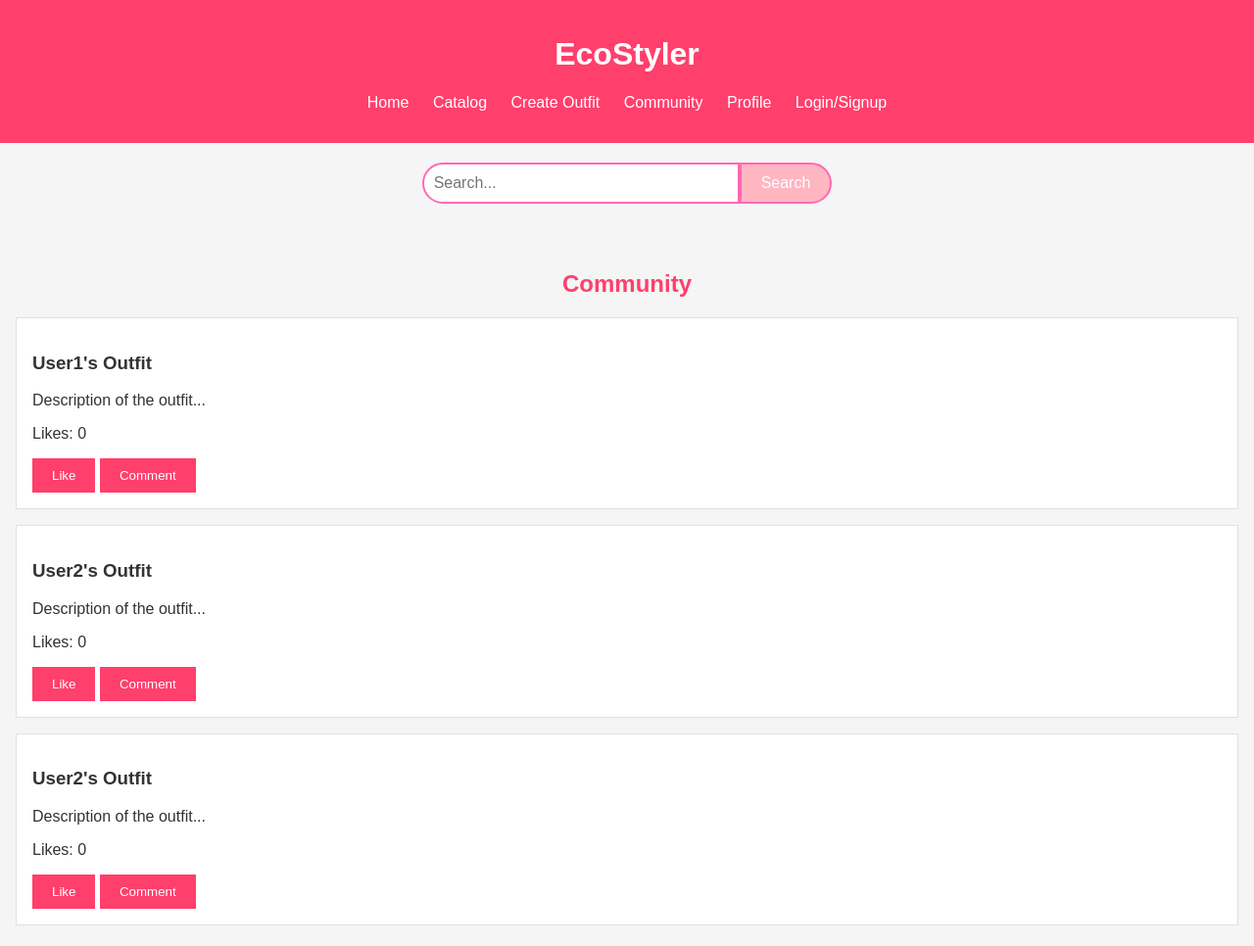
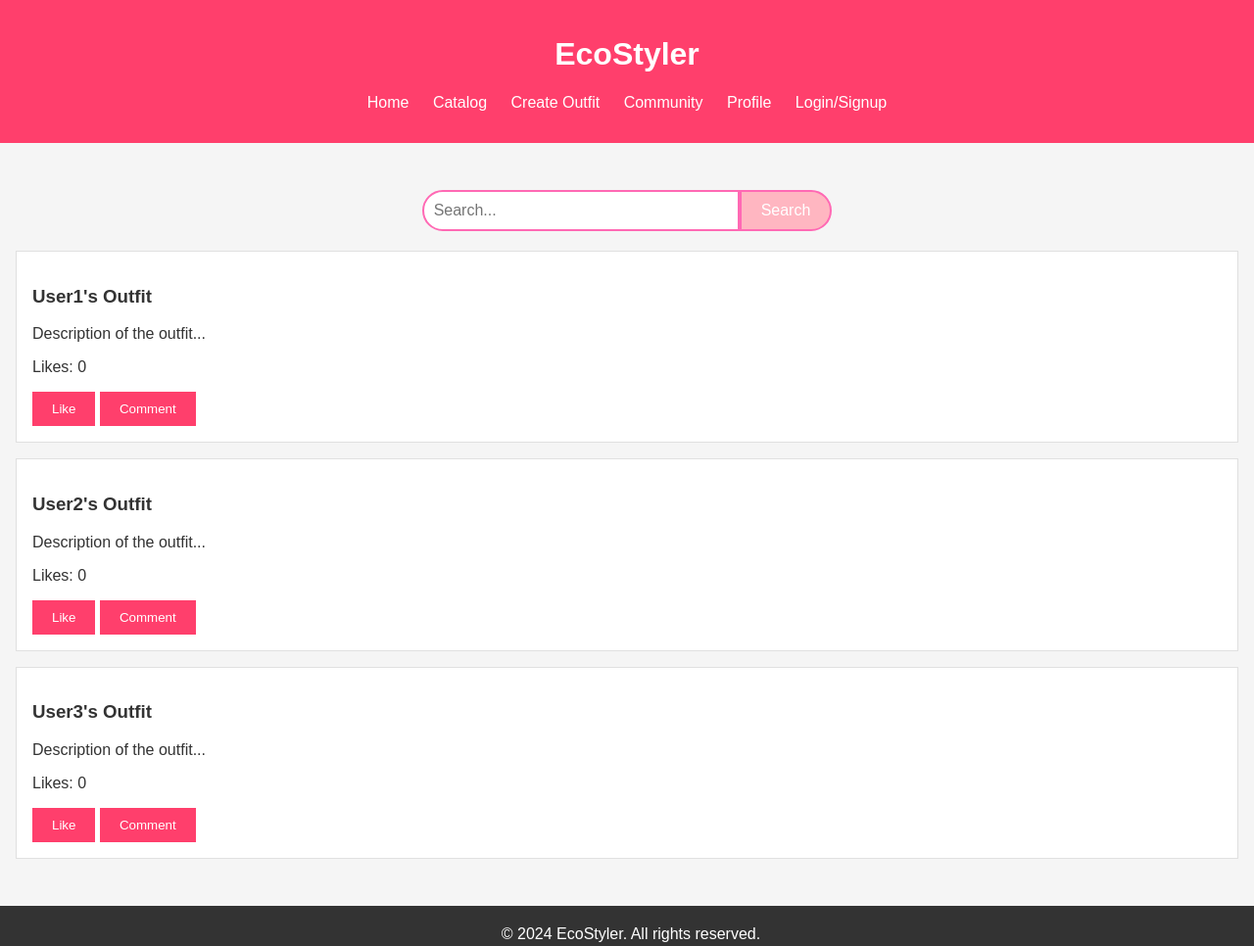
Before and after one commit to Garima3110/EcoStyler, a plain HTML site: page client/community.html in a window 1280 px wide. Shown: the top 966 px of the page at 98% size. Drawn offline with Linux system fonts and the light colour scheme.

Commit message:
changes done

```diff
--- a/client/community.html
+++ b/client/community.html
@@ -20,13 +20,12 @@
             </ul>
         </nav>
     </header>
-    <div class="search-container">
-        <input type="text" id="searchInput" placeholder="Search...">
-        <button id="searchButton" onclick="performSearch()">Search</button>
-    </div>
     <main>
         <section class="community">
-            <h2>Community</h2>
+            <div class="search-container">
+                <input type="text" id="searchInput" placeholder="Search...">
+                <button id="searchButton" onclick="performSearch()">Search</button>
+            </div>
             <div class="posts">
                 <div class="post">
                     <h3>User1's Outfit</h3>
@@ -51,7 +50,7 @@
                 </div>
             </div>
                 <div class="post">
-                    <h3>User2's Outfit</h3>
+                    <h3>User3's Outfit</h3>
                     <p>Description of the outfit...</p>
                     <p class="likes-count">Likes: <span class="likes-number">0</span></p>
                     <button class="like-btn">Like</button>
```
